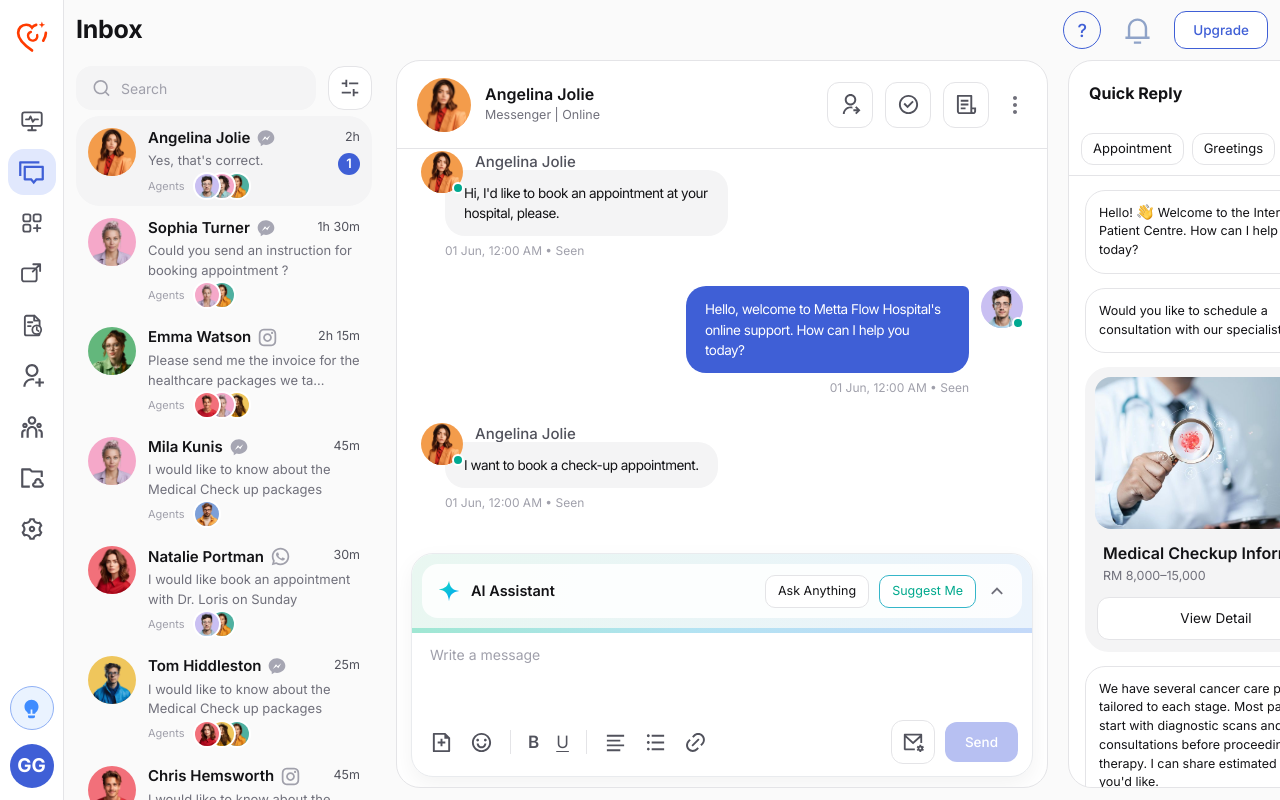
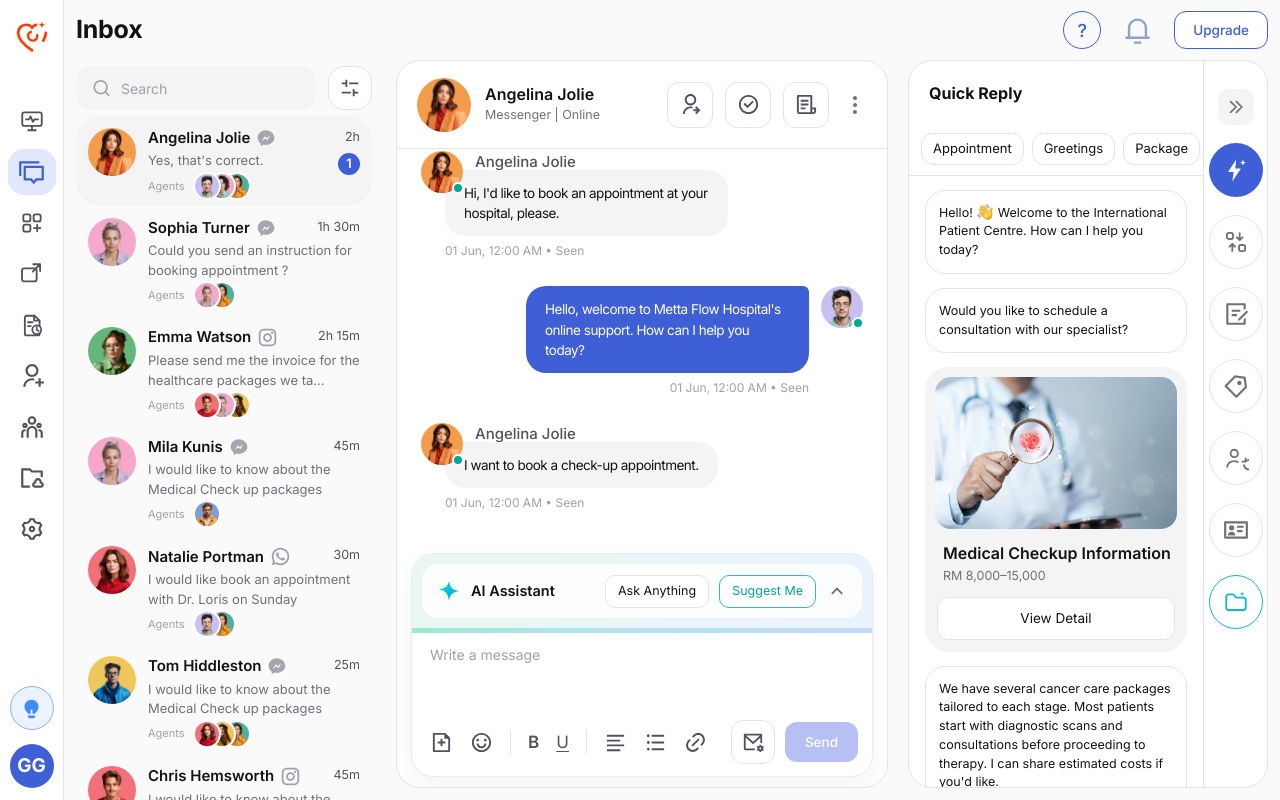
Before and after one commit to jyujue-vibe/automateme, a React (Vite) app: page / in a window 1280 px wide. Built offline with nearby package versions, Linux system fonts and the light colour scheme.

Commit message:
Chat column flexes to fill viewport width (was fixed 652px, leaving right side empty on wide screens)

```diff
--- a/src/sample.css
+++ b/src/sample.css
@@ -368,7 +368,8 @@ body {
 /* ------------------------------------------------------------------ chat */
 
 .mf-chat {
-  flex: 0 0 652px;
+  flex: 1 1 auto;
+  min-width: 0;
   margin-left: 12px;
   margin-bottom: 12px;
   background: #fff;
```
